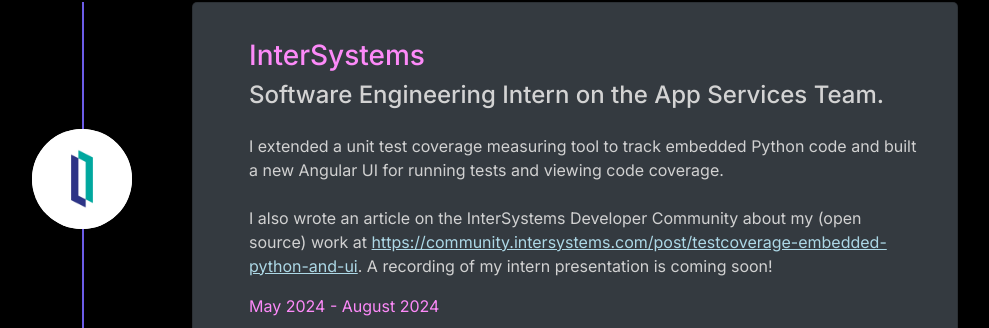
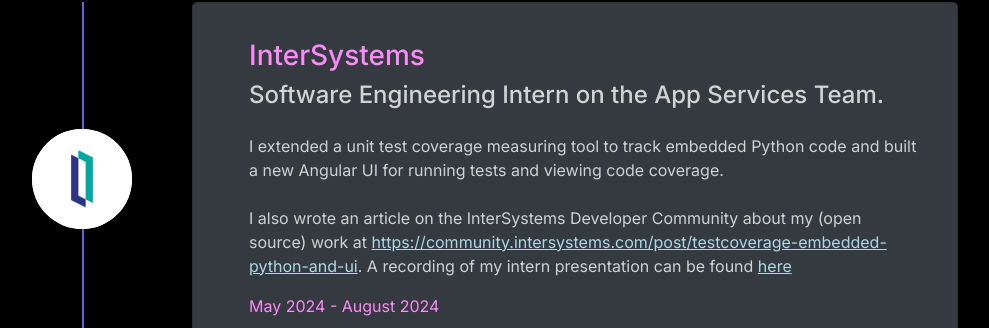
Before and after one commit to ChrisG777/personal-website, a Next.js app: page / in a window 1280 px wide. Shown: the part 4639-4967 px from the top of the page, without its empty margins (145-1134 px from the left). Built offline with nearby package versions, Linux system fonts and the light colour scheme.

Commit message:
updated next/swc version, intersystems recording, resume

```diff
--- a/package.json
+++ b/package.json
@@ -11,7 +11,7 @@
   "dependencies": {
     "bootstrap": "^5.3.2",
     "bootstrap-icons": "^1.11.2",
-    "next": "14.0.4",
+    "next": "^14.0.4",
     "react": "^18",
     "react-dom": "^18",
     "react-icons": "^5.0.1",
--- a/src/components/timeline.tsx
+++ b/src/components/timeline.tsx
@@ -25,7 +25,15 @@
           >
             https://community.intersystems.com/post/testcoverage-embedded-python-and-ui
           </a>
-          . A recording of my intern presentation is coming soon!
+          . A recording of my intern presentation can be found{" "}
+          <a
+            href="https://www.dropbox.com/scl/fi/vduo4637ie3r144i1rcpt/Chris-Ge-InterSystems-Final-Presentation.mp4?rlkey=g14vr75a9ttva94q9z0msu3cf&st=f55d30te&dl=0"
+            target="_blank"
+            rel="noopener noreferrer"
+            style={{ color: "#ADD8E6" }} // Lighter blue color
+          >
+            here
+          </a>
         </>
       ),
       date: "May 2024 - August 2024",
```
Also changed, not shown: 2 other files (tests, documents, lock files or other folders).
